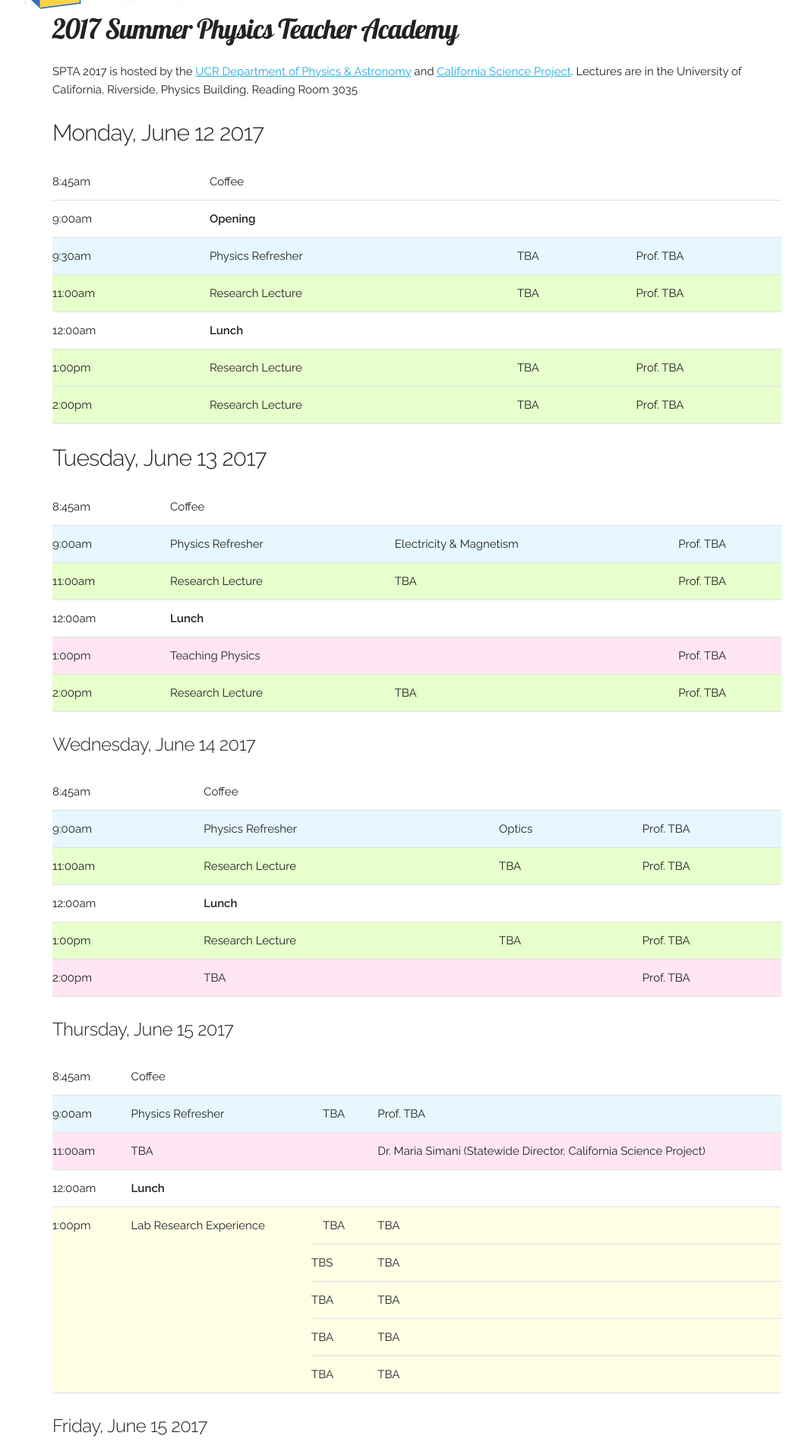
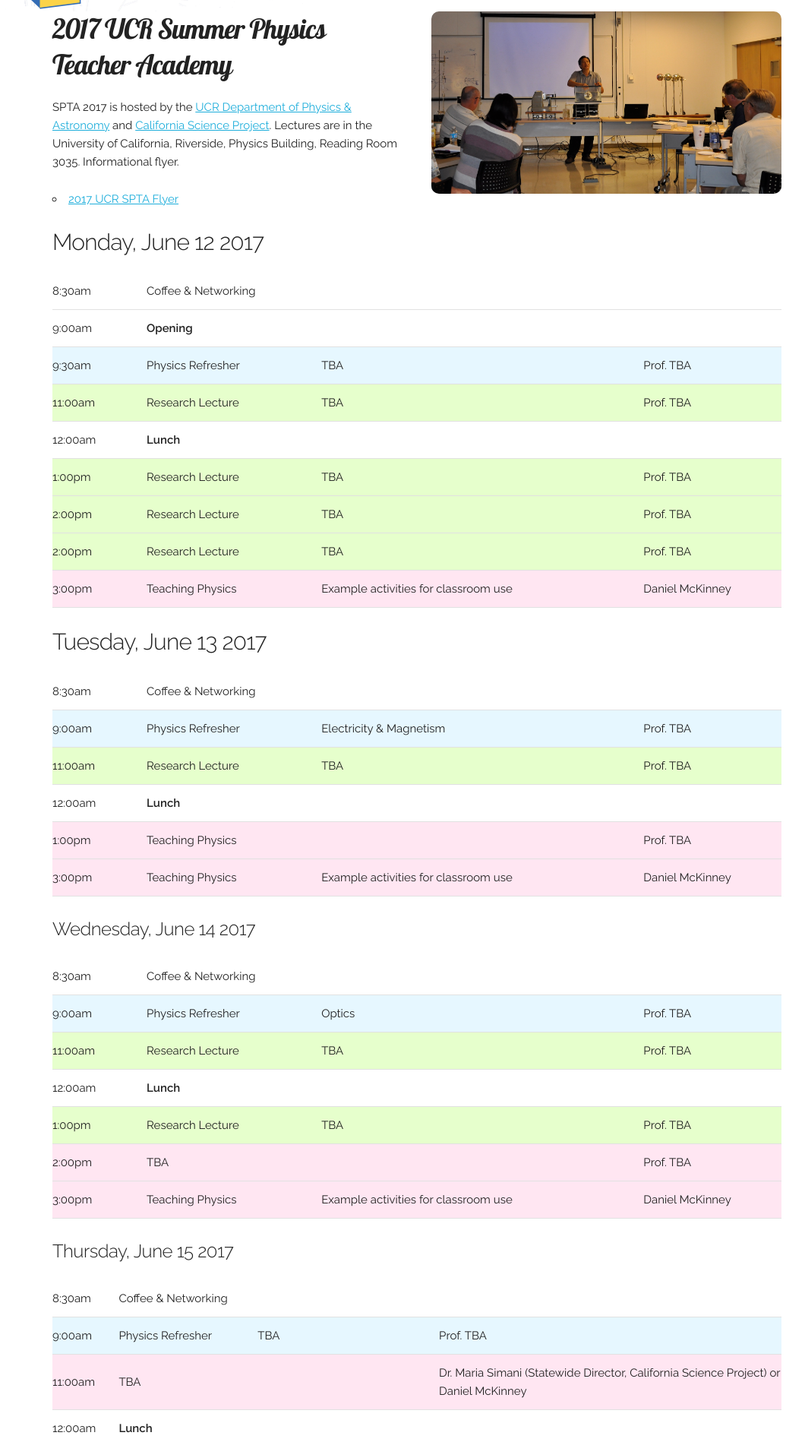
Before and after one commit to fliptanedo/UCR-SPTA, a plain HTML site: page index.html in a window 1280 px wide. Shown: the part 260-2158 px from the top of the page at 76% size, without its empty margins (91-1151 px from the left). Drawn offline with Linux system fonts and the light colour scheme.

Commit message:
Included Maria's suggestions

```diff
--- a/index.html
+++ b/index.html
@@ -51,20 +51,33 @@
 
   <!-- Primary Page Layout
   –––––––––––––––––––––––––––––––––––––––––––––––––– -->
-  <div class="container">
+  <div class="container" style="z-index: 11;">
     <div class="row">
       <!-- <div class="two-thirds column"> -->
       <!-- <div class="one-half column" style="margin-top: 25%"> -->
-        <h3 style="font-family: 'Lobster', cursive;">2017 Summer Physics Teacher Academy</h3>
+        <div class="one-half column">
+        <h3 style="font-family: 'Lobster', cursive;">2017 UCR Summer Physics Teacher Academy</h3>
 
 
         <p>
           SPTA 2017 is hosted by the <a href="http://physics.ucr.edu/">UCR Department of Physics &amp; Astronomy</a>
           and <a href="https://csmp.ucop.edu/csp">California Science Project</a>. Lectures are in the
-          University of California, Riverside, Physics Building, Reading Room 3035
+          University of California, Riverside, Physics Building, Reading Room 3035. Informational flyer.
         </p>
 
+        <ul>
+          <li>
+          <a href="./files/Summer Physics Academy 2017 - flyer.pdf">2017 UCR SPTA Flyer</a>
+        </li>
+      </ul>
+    </div>
 
+        <div class="one-half column">
+          <img src="images/BethanieLe2014.jpg" style="width:100%; border-radius:10px;">
+        </div>
+
+
+      </div> <!-- Row -->
 
 
 
@@ -75,8 +88,8 @@
 <table class="u-full-width">
   <tbody>
     <tr>
-      <td>8:45am</td>
-      <td colspan="3">Coffee</td>
+      <td>8:30am</td>
+      <td colspan="3">Coffee &amp; Networking</td>
     </tr>
     <tr>
       <td>9:00am</td>
@@ -110,7 +123,18 @@
     <td>TBA</td>
     <td>Prof. TBA</td>
   </tr>
-  <tr>
+  <tr class="research">
+    <td>2:00pm</td>
+    <td>Research Lecture</td>
+    <td>TBA</td>
+    <td>Prof. TBA</td>
+  </tr>
+  <tr class="teaching">
+    <td>3:00pm</td>
+    <td>Teaching Physics</td>
+    <td>Example activities for classroom use</td>
+    <td>Daniel McKinney</td>
+  </tr>
   </tbody>
 </table>
 
@@ -119,8 +143,8 @@
 <table class="u-full-width">
   <tbody>
     <tr>
-      <td>8:45am</td>
-      <td colspan="3">Coffee</td>
+      <td>8:30am</td>
+      <td colspan="3">Coffee &amp; Networking</td>
     </tr>
     <tr class="refresher">
       <td>9:00am</td>
@@ -143,11 +167,11 @@
       <td colspan=2>Teaching Physics</td>
       <td> Prof. TBA</td>
     </tr>
-    <tr class="research">
-      <td>2:00pm</td>
-      <td>Research Lecture</td>
-      <td>TBA</td>
-      <td> Prof. TBA</td>
+    <tr class="teaching">
+      <td>3:00pm</td>
+      <td>Teaching Physics</td>
+      <td>Example activities for classroom use</td>
+      <td>Daniel McKinney</td>
     </tr>
   </tbody>
 </table>
@@ -157,8 +181,8 @@
 <table class="u-full-width">
   <tbody>
     <tr>
-      <td>8:45am</td>
-      <td colspan="3">Coffee</td>
+      <td>8:30am</td>
+      <td colspan="3">Coffee &amp; Networking</td>
     </tr>
     <tr class="refresher">
       <td>9:00am</td>
@@ -187,6 +211,12 @@
       <td colspan=2>TBA</td>
       <td>Prof. TBA</td>
     </tr>
+    <tr class="teaching">
+      <td>3:00pm</td>
+      <td>Teaching Physics</td>
+      <td>Example activities for classroom use</td>
+      <td>Daniel McKinney</td>
+    </tr>
   </tbody>
 </table>
 
@@ -195,8 +225,8 @@
 <table class="u-full-width">
   <tbody>
     <tr align="center">
-      <td>8:45am</td>
-      <td colspan="3">Coffee</td>
+      <td>8:30am</td>
+      <td colspan="3">Coffee &amp; Networking</td>
     </tr>
     <tr class="refresher">
       <td>9:00am</td>
@@ -207,7 +237,7 @@
     <tr class="teaching">
       <td>11:00am</td>
       <td colspan=2>TBA</td>
-      <td>Dr. Maria Simani (Statewide Director, California Science Project)</td>
+      <td>Dr. Maria Simani (Statewide Director, California Science Project) or Daniel McKinney</td>
     </tr>
     <tr>
       <td>12:00am</td>
@@ -235,6 +265,12 @@
       <td>TBA</td>
       <td>TBA</td>
     </tr>
+    <tr class="teaching">
+      <td>3:00pm</td>
+      <td>Teaching Physics</td>
+      <td>Example activities for classroom use</td>
+      <td>Daniel McKinney</td>
+    </tr>
   </tbody>
 </table>
 
@@ -242,8 +278,8 @@
 <table class="u-full-width">
   <tbody>
     <tr>
-      <td>8:45am</td>
-      <td colspan="3">Coffee</td>
+      <td>8:30am</td>
+      <td colspan="3">Coffee &amp; Networking</td>
     </tr>
     <tr class="refresher">
       <td>9:00am</td>
@@ -272,22 +308,61 @@
       <td colspan="2">Demo Exchange</td>
       <td>Prof. TBA</a></td>
     </tr>
+    <tr class="teaching">
+      <td>3:00pm</td>
+      <td>Teaching Physics</td>
+      <td>Example activities for classroom use</td>
+      <td>Daniel McKinney</td>
+    </tr>
   </tbody>
 </table>
 
 
-<h4>Previous SPTA years</h4>
+
+<!-- <h4>Previous SPTA years</h4> -->
+<div class="row">
+<!-- <div class="one-half column"> -->
+  <h3 style="font-family: 'Lobster', cursive;">Previous years</h3>
 <ul>
   <li><a href="http://faculty.ucr.edu/%7Eleonid/spta2016.html">SPTA 2016</a></li>
+  <li><a href="http://faculty.ucr.edu/~haiboyu/spta2015.html">SPTA 2015</a>,
+    <a href="https://ucrtoday.ucr.edu/30159">UCR Today</a></li>
+  <li><a href="http://faculty.ucr.edu/%7Eleonid/spta2014.html">SPTA 2014</a>,
+    <a href="https://ucrtoday.ucr.edu/7269">UCR Today</a></li>
+  <li><a href="http://faculty.ucr.edu/%7Eleonid/spta2013.html">SPTA 2013</a></li>
+  <li><a href="http://faculty.ucr.edu/%7Eleonid/spta2012.html">SPTA 2012</a>,
+    <a href="https://ucrtoday.ucr.edu/7269">UCR Today</a></li>
+  <li><a href="http://faculty.ucr.edu/%7Eleonid/spta2011.html">SPTA 2011</a></li>
 </ul>
+<!-- </div> -->
+<!-- <div class="one-half column">
+  <img src="images/BethanieLe2014.jpg" style="width:100%; border-radius:10px;">
+</div> -->
+</div> <!-- Row -->
 
-
-<h4>Contact</h4>
+<h3 style="font-family: 'Lobster', cursive;">Sponsors</h3>
+<!-- <h4>Contact</h4> -->
 <p>
-  Please e-mail Professor Pryadko (<script TYPE="text/javascript">eMailUCR('leonid')</script>) or Professor Yu (<script TYPE="text/javascript">eMailUCR('hai-bo.yu')</script>) for more information. This website was designed by and is maintained by Professor Tanedo (<script TYPE="text/javascript">eMailUCR('flip.tanedo')</script>).
+<img src="images/CSP.png" style="width:70%;border-radius:10px;"> <br />
+<img src="images/UCR_PhysicsAndAstro.png" style="width:70%;border-radius:10px;">
 </p>
 
 
+
+<h3 style="font-family: 'Lobster', cursive;">Contact Information</h3>
+<!-- <h4>Contact</h4> -->
+<p>
+  Please e-mail Professor Pryadko (<script TYPE="text/javascript">eMailUCR('leonid')</script>), Professor Yu (<script TYPE="text/javascript">eMailUCR('hai-bo.yu')</script>), or Dr. Maria Simani (<script TYPE="text/javascript">eMailUCR('maria.simani')</script>) for more information.</p>
+  <p style="opacity: 0.5;">This website was designed by and is maintained by Professor Flip Tanedo (<script TYPE="text/javascript">eMailUCR('flip.tanedo')</script>).
+</p>
+
+
+
+<br \>
+<p style="opacity: 0.5;">
+<img src="images/ucr_logo_black.png" width="119" height="23" alt="Ucr Logo White"> <br \> &copy;
+UC Riverside Physics. All rights reserved.
+</p>
 
       <!-- </div> -->
     </div>
```
Also changed, not shown: images/BethanieLe2014.jpg (added), images/CSP.png (added), images/SummerPhysicsAcademyBethanieLe.jpg (added), images/UCR_PhysicsAndAstro.png (added), images/ucr_logo_black.png (added), 1 other file.
